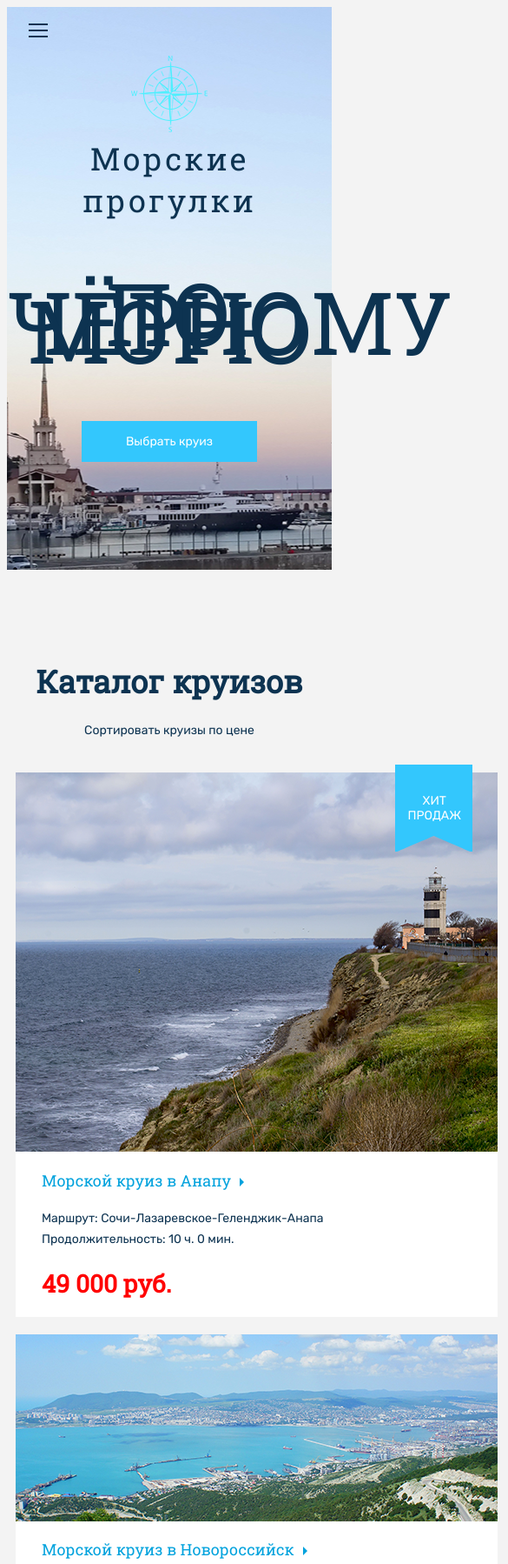
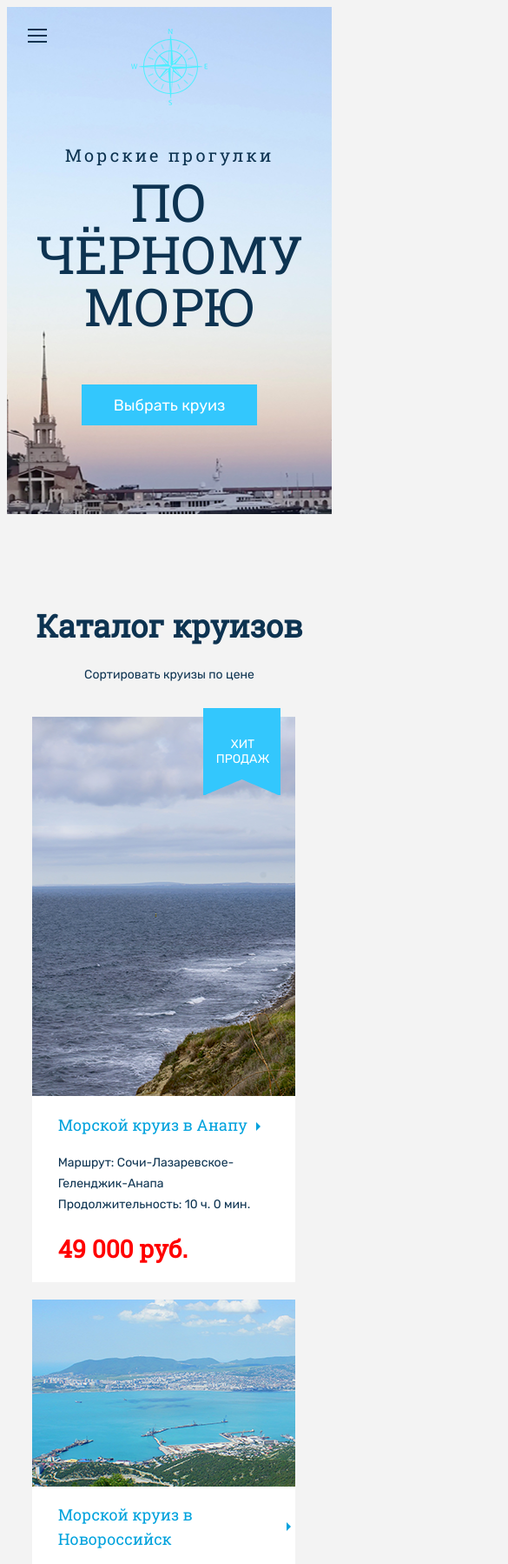
Before and after one commit to skrikl/2UP-html-test, a plain HTML site: page index.html in a window 390 px wide. Shown: the top 1798 px of the page at 87% size, 585 px wide, since content can reach past the window. Drawn offline with Linux system fonts and the light colour scheme.

Commit message:
Mobile layout added

```diff
--- a/css/test.css
+++ b/css/test.css
@@ -1,6 +1,6 @@
 @import url('https://fonts.googleapis.com/css?family=Roboto+Slab');
 @import url('https://fonts.googleapis.com/css?family=Rubik');
-/* запросы mobile first */
+/* Desktop first layout*/
 
 /* стили для любой ширины */
 * {
@@ -46,6 +46,13 @@
   line-height: 48px;
   align-items: center;
 }
+.header__contact {
+  flex-basis: 200px;
+  display: block;
+  font-size: 12px;
+  line-height: 1em;
+  padding-top: 12px;
+}
 .menu__first_element_formatting {
   margin-right: auto;
 }
@@ -71,7 +78,7 @@
 .nav {
   background-color: #0d3351;
   position: absolute;
-  top:-3000%;
+  top:-1000%;
   left: 30%;
   width: 420px;
   opacity: 0;
@@ -111,12 +118,14 @@
   width: 202px;
   height: 47px;
   margin: 0 auto;
+  border: 0;
   font-family: Rubik, sans-serif;
   color: #ffffff;
   font-size: 14px;
   font-weight: 400;
   line-height: 48px;
   text-align: center;
+  text-decoration-line: none;
   transition: 1s;
 }
 .main__button:hover {
@@ -182,12 +191,9 @@ html {
 .content__sochi {
   background: url(../img/sochi-2461968_1920.png) no-repeat;
 }
-
-
 footer {
   border: 5px solid cyan;
   display: flex;
-
 }
 .footer__menu {
   display: flex;
@@ -239,12 +245,6 @@ footer {
   right: 0%;
   top: 40%;
 }
-.header__contact {
-  flex-basis: 200px;
-  display: block;
-  line-height: 1em;
-  padding-top: 12px;
-}
 .content__columns {
   flex-flow: column wrap;
   max-height: 1100px;
@@ -289,9 +289,6 @@ footer {
   font-family: Rubik;
   color: #ffffff;
   font-size: 14px;
-
-
-
 }
 .content__sticker_promo {
   position: absolute;
@@ -308,14 +305,89 @@ footer {
   font-family: Rubik;
   color: #ffffff;
   font-size: 14px;
-
 }
-/* стили для ширины крупнее фаблетов */
-/* стили для ширины 550 пикселов и выше */
-@media (min-width: 550px) {
-
+/***********************************************
+****************Mobile styles*******************
+/***********************************************/
+@media (min-width: 720px) and (max-width: 1300px){
+  * {
+    display: none;
+  }
 }
 
+@media (min-width: 320px) and (max-width: 719px){
+
+body {
+  display: flex;
+  flex-direction: column;
+  /*min-width: 320px;
+  max-width: 719px;*/
+}
+.header__element {
+  display: none;
+}
+.menu a {
+    padding-left: 20px;
+}
+.nav {
+  background-color: #0d3351;
+  position: absolute;
+  top:-3000%;
+  left: 28%;
+  width: 300px;
+  opacity: 0;
+  transition: 0.5s all ease 0.15s;
+  padding: 60px 0;
+}
+.menu__first_element_formatting{
+  margin: 25px -10px;
+  display: flex;
+  position: relative;
+  font-family: Rubik, sans-serif;
+  color: #0d3351;
+  font-size: 14px;
+  font-weight: 400;
+  line-height: 48px;
+}
+.header {
+  height: 583px;
+  position: relative;
+  width: 100%;
+  background-image: url(../img/sochi-2258855.png), url(../img/logo.png);
+  background-blend-mode: overlay;
+  background-repeat: no-repeat;
+  background-position:center 5%;
+  background-size: cover auto;
+}
+.header_big {
+  margin-top: -20px;
+  font-size: 60px;
+  font-weight: 400;
+  line-height: 60px;
+}
+.header_small {
+  font-size: 20px;
+}
+.main__button {
+  font-size: 18px;
+}
+.main__container {
+  width: 90%;
+}
+.content__columns {
+  flex-flow: column nowrap;
+}
+.content__element {
+  position: relative;
+  width: 90%;
+  background-color: #fff;
+  margin: 10px;
+  display: block;
+  padding-left: 30px;
+}
+.content__columns {
+  flex-flow: column wrap;
+  max-height: 2500px;
 /* стили для ширины крупнее планшетов */
 
 /* стили для ширины 750 пикселов и выше */
--- a/index.html
+++ b/index.html
@@ -42,12 +42,12 @@
   <!-- todo Include to header. change to <h1> -->
   <p class="header_small">Морские прогулки</p>
   <p class="header_big">по чёрному морю</p>
-  <div class="main__button">Выбрать круиз</div>
+  <a href="#select" class="main__button">Выбрать круиз</a>
 </div>
 
 <!-- Content section -->
 <div class="content">
-	<h1 class="content__main-header">Каталог круизов</h1>
+	<h1 class="content__main-header" id="select">Каталог круизов</h1>
 	<div class="content__small-header">Сортировать круизы по цене</div>
 	<div class="main__container content__columns">
 		<div class="content__element">
```
